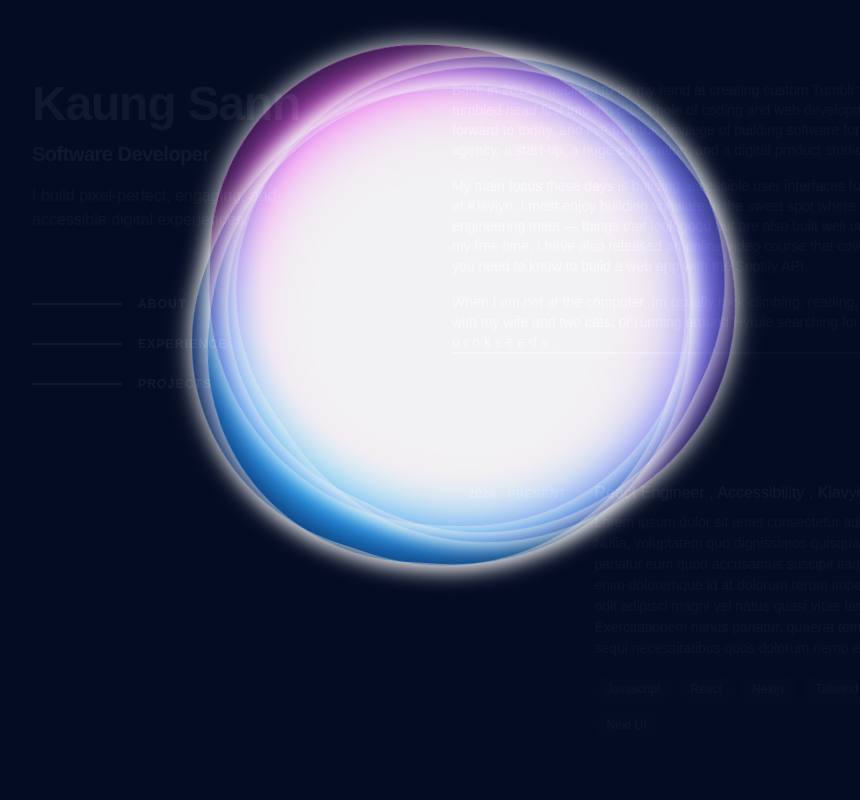
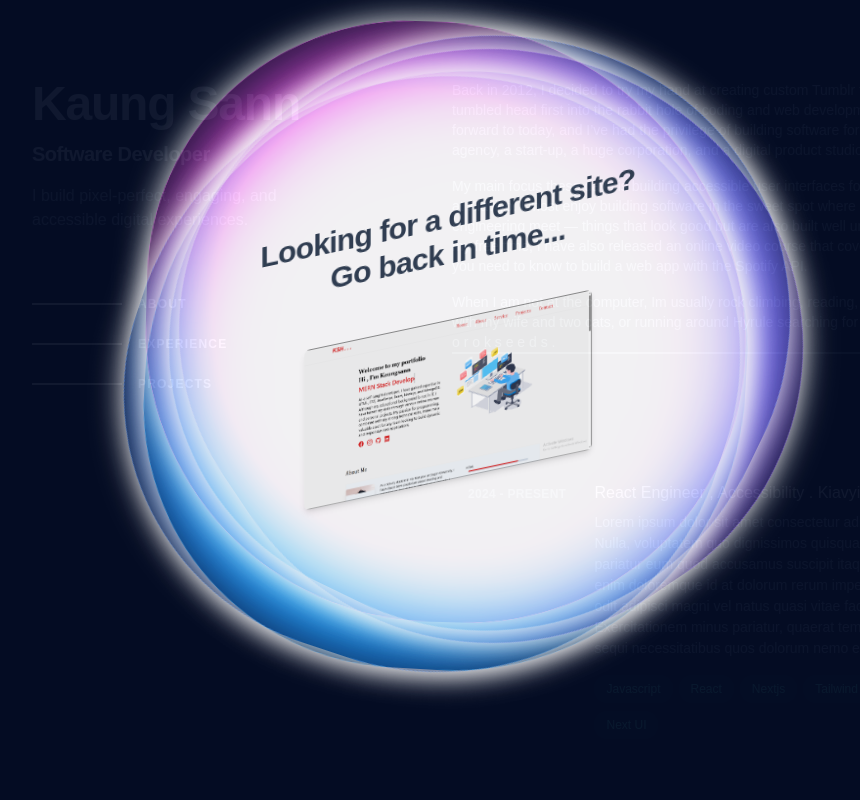
Before and after one commit to kaungsann/Porfolio-2, a React (Vite) app: page / in a window 1280 px wide. Both pictures are taken after a click on the button 1218 px from the left and 730 px from the top of the page. Shown: the top 800 px of the page, without its empty margins (176-1036 px from the left). Built offline with nearby package versions, Linux system fonts and the light colour scheme; some icons are missing; a web font is replaced by a local one.

Commit message:
add blackhole animate in text and image

```diff
--- a/src/components/BlackHoleComponent/BlackHole.css
+++ b/src/components/BlackHoleComponent/BlackHole.css
@@ -1,10 +1,44 @@
 .circleBox {
-  margin-top: 300px;
+  margin-top: 200px;
   --deg: 1;
   --x: -50%;
   --y: -50%;
   --speed: 150ms;
-  background-color: antiquewhite;
+}
+
+.star-wars-skew {
+  transform: rotateX(25deg) translateZ(100px);
+  transform-origin: 50% 100%;
+}
+
+.skew-box {
+  transform: skewZ(12deg);
+}
+
+.hover\:blur-sm:hover {
+  filter: blur(4px); /* Adjust the blur amount as needed */
+}
+.hover\:contrast-50:hover {
+  filter: contrast(50%);
+}
+
+/* Media query for mobile devices */
+@media (max-width: 768px) {
+  .circleBox {
+    margin-top: 250px;
+  }
+}
+
+/* Media query for mobile devices */
+@media (max-width: 600px) {
+  .circleBox {
+    margin-top: 300px;
+  }
+}
+@media (max-width: 450px) {
+  .circleBox {
+    margin-top: 350px;
+  }
 }
 
 .circle {
@@ -12,7 +46,7 @@
   top: 50%;
   left: 50%;
   transform: translate(var(--x, -50%), var(--y, -50%)) rotate(0deg);
-  font-size: 20vmin;
+  font-size: 25vmin;
   width: 3em;
   height: 3em;
   border-radius: 90% 95% 85% 105%;
--- a/src/components/BlackHoleComponent/BlackHole.jsx
+++ b/src/components/BlackHoleComponent/BlackHole.jsx
@@ -1,37 +1,61 @@
 import "./BlackHole.css";
 import { Icon } from "@iconify/react";
 import PropTypes from "prop-types";
-
-// import roundImg from "../../assets/images/blackhole.gif";
+import portfolio from "../../assets/images/myport2.png";
+import { useState } from "react";
 
 function BlackHole({ removeHole }) {
+  const [showText, setShowText] = useState(false);
   return (
     <>
-      {/* <div className="mainBox">
+      <div
+        className={`bg-[#050d24] overflow-hidden opacity-95 fixed top-0 left-0 w-full h-screen  right-0 z-30 ${
+          removeHole ? " transition ease-in-out delay-150 duration-300" : ""
+        }`}
+      >
         <main className="relative circleBox">
           <div className="circle"></div>
           <div className="circle"></div>
           <div className="circle"></div>
           <div className="circle"></div>
           <div className="circle"></div>
-        </main>
-        <span
-          className="absolute right-0 top-4"
-          onClick={() => removeHole(false)}
-        >
-          <Icon
-            icon="oui:cross"
-            className="text-3xl text-slate-400 cursor-pointer hover:text-slate-500"
-          />
-        </span>
-      </div> */}
-      <div className="bg-[#050d24] overflow-hidden opacity-95 fixed top-0 left-0 w-full h-screen  right-0 z-50">
-        <main className="relative circleBox">
-          <div className="circle"></div>
-          <div className="circle"></div>
-          <div className="circle"></div>
-          <div className="circle"></div>
-          <div className="circle"></div>
+
+          <div
+            style={{ transform: "skewZ(12deg)" }}
+            className="skew-box -skew-y-12 z-50 flex flex-col items-center justify-center mr-8"
+          >
+            <h2
+              style={{ transform: "skewZ(12deg)" }}
+              className="mx-auto mb-6 md:mb-12 w-52 sm:w-96 text-center text-md z-50 font-semibold leading-tight tracking-tight text-slate-700 sm:text-2xl lg:text-3xl"
+            >
+              Looking for a different site? Go back in time...
+            </h2>
+            <div
+              onMouseEnter={() => setShowText(true)}
+              onMouseLeave={() => setShowText(false)}
+              className="relative z-50 transition ease-in-out delay-150 hover:-translate-y-1 hover:scale-110 duration-300"
+            >
+              <a href="https://kaungsann.github.io/my-portfolio/" className="">
+                <img
+                  src={portfolio}
+                  alt="PORTFOLIO VERSION-0.1"
+                  className="w-40  h-24 md:w-72 md:h-40 rounded-md shadow-md"
+                />
+                {showText && (
+                  <h2 className="lg:text-3xl md:text-xl text-lg w-full bg-slate-400 bg-opacity-75 flex justify-center items-center absolute top-0 right-0 left-0 bottom-0  text-white font-extrabold">
+                    V1
+                  </h2>
+                )}
+              </a>
+
+              {showText && (
+                <span className="absolute right-2 top-2 flex h-3 w-3">
+                  <span className="animate-ping absolute inline-flex h-full w-full rounded-full bg-sky-400 opacity-75"></span>
+                  <span className="relative inline-flex rounded-full h-3 w-3 bg-sky-500"></span>
+                </span>
+              )}
+            </div>
+          </div>
         </main>
 
         <span
@@ -40,28 +64,10 @@ function BlackHole({ removeHole }) {
         >
           <Icon
             icon="oui:cross"
-            className="text-3xl text-slate-400 cursor-pointer hover:text-slate-500"
+            className="text-3xl text-slate-400 cursor-pointer hover:text-slate-200"
           />
         </span>
       </div>
-
-      {/* <div>
-        <img
-          src={roundImg}
-          alt=""
-          className="fixed top-0 bottom-0 right-0 left-0 w-full h-full object-cover"
-        />
-        <span
-          className="z-40 text-4xl absolute top-0 right-4"
-          onClick={() => removeHole(false)}
-        >
-          X
-        </span>
-      </div> */}
-
-      {/* <div>
-        <h2>hello i am blackhole</h2>
-      </div> */}
     </>
   );
 }
--- a/src/pages/Home.jsx
+++ b/src/pages/Home.jsx
@@ -46,7 +46,7 @@ function Home() {
 
   return (
     <>
-      <div className="relativexl:ml-16">
+      <div className="relative">
         <div className=" lg:w-4/5 lg:mx-auto grid grid-cols-1 lg:grid-cols-2 relative">
           {/* title page */}
           <div className="mt-10 lg:mt-20 md:mt-16 mx-6 lg:mx-0 xl:ml-20 lg:fixed">
@@ -433,7 +433,7 @@ function Home() {
                   </li>
                 </ul>
               </section>
-              <footer className="max-w-md pb-24 lg:ml-4 text-sm  lg:mb-20 xl:mb- 12  text-slate-500 sm:pb-0">
+              <footer className="max-w-md pb-24 lg:ml-4 text-sm sm:mb-12 md:mb-16  lg:mb-20 xl:mb- 12  text-slate-500 sm:pb-0">
                 <p>
                   Loosely designed in Figma and coded in Visual Studio Code by
                   yours truly. Built with Next.js and Tailwind CSS, deployed
@@ -444,7 +444,7 @@ function Home() {
           </div>
         </div>
         <button
-          className="absolute right-1 md:right-3 bottom-4 md:bottom-6 lg:bottom-8"
+          className="lg:fixed absolute right-0 bottom-6"
           onClick={() => setShowHole(!showHole)}
         >
           <img
@@ -459,6 +459,7 @@ function Home() {
           />
         </button>
       </div>
+
       {showHole && <BlackHole removeHole={setShowHole} />}
     </>
   );
--- a/tailwind.config.js
+++ b/tailwind.config.js
@@ -2,7 +2,19 @@
 export default {
   content: ["./index.html", "./src/**/*.{js,ts,jsx,tsx}"],
   theme: {
-    extend: {},
+    extend: {
+      transform: {
+        "skew-z-12": "skewZ(12deg)",
+      },
+    },
   },
-  plugins: [],
+  plugins: [
+    function ({ addUtilities }) {
+      addUtilities({
+        ".skew-z-12": {
+          transform: "skewZ(12deg)",
+        },
+      });
+    },
+  ],
 };
```
Also changed, not shown: src/assets/images/myport2.png (added).
